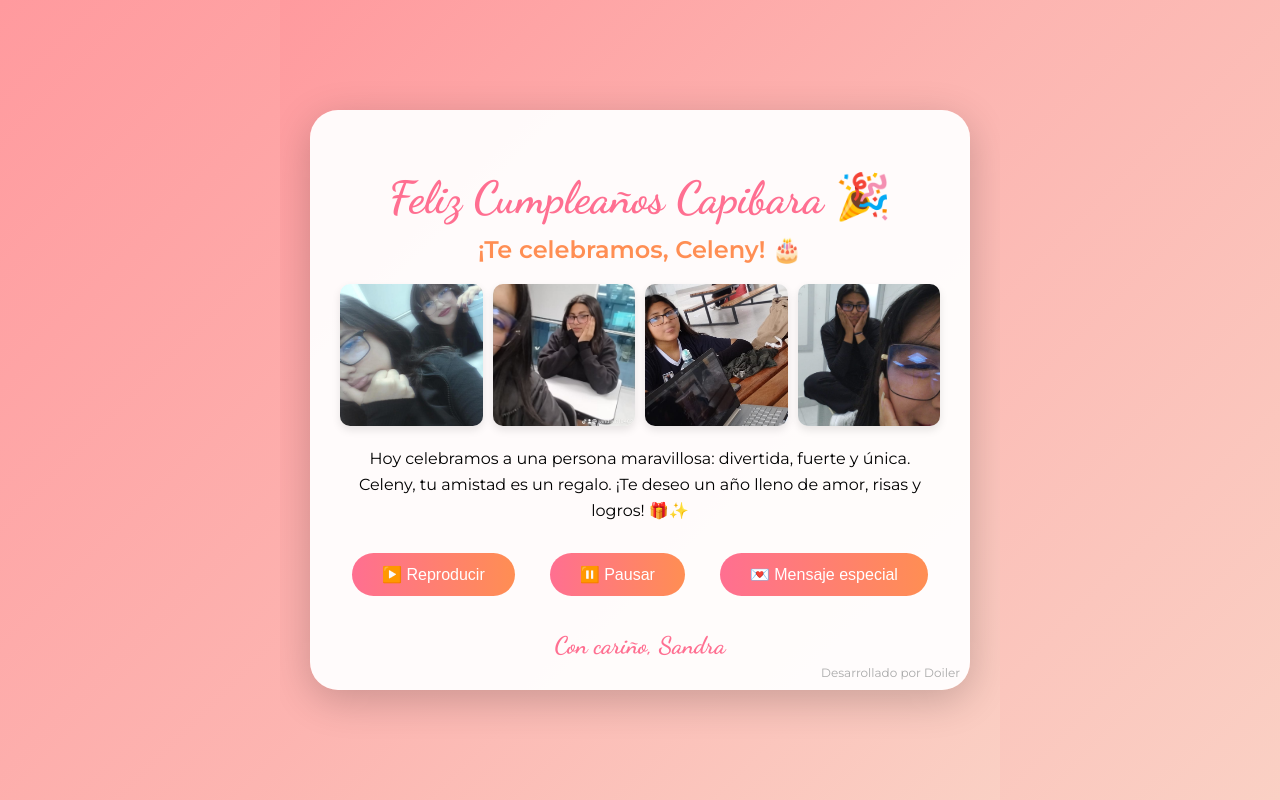
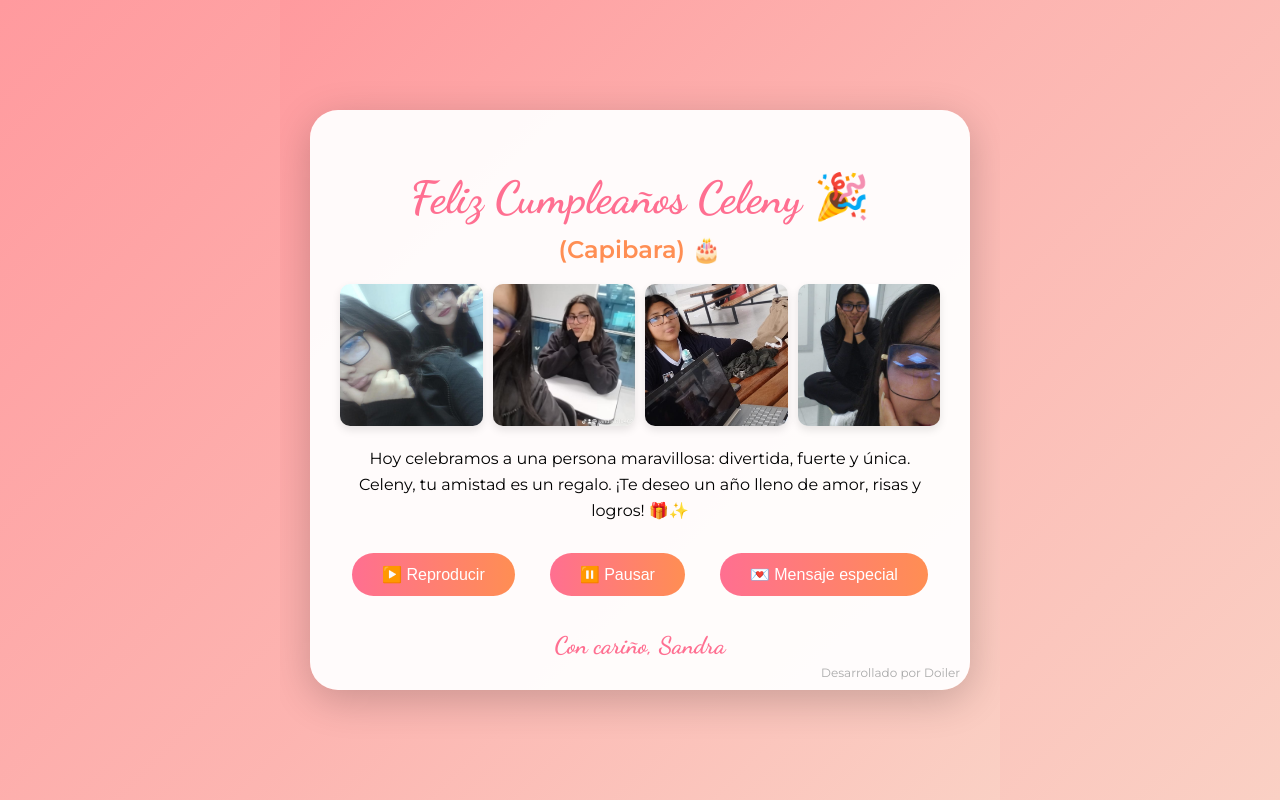
Before and after one commit to Dazer-Og/Cumple_Dg, a plain HTML site: page index.html in a window 1280 px wide. Drawn offline with Linux system fonts and the light colour scheme.

Commit message:
Update index.html

```diff
--- a/index.html
+++ b/index.html
@@ -3,7 +3,7 @@
 <head>
   <meta charset="UTF-8" />
   <meta name="viewport" content="width=device-width, initial-scale=1.0" />
-  <title>Feliz Cumpleaños Capibara 🎉</title>
+  <title>Regs_Dgz 🎉</title>
   <link href="https://fonts.googleapis.com/css2?family=Dancing+Script:wght@700&family=Montserrat:wght@400;600&display=swap" rel="stylesheet">
   <style>
     html, body {
@@ -133,8 +133,8 @@
 </head>
 <body>
   <div class="card">
-    <h1>Feliz Cumpleaños Capibara 🎉</h1>
-    <div class="title">¡Te celebramos, Celeny! 🎂</div>
+    <h1>Feliz Cumpleaños Celeny 🎉</h1>
+    <div class="title">(Capibara) 🎂</div>
 
     <div class="photo-gallery">
       <div class="photo-item"><img src="gaona1.jpg" alt="Sandra y Celeny"></div>
@@ -164,7 +164,7 @@
     let isPlaying = false;
 
     const mensajes = [
-      "Nunca cambies, capibara hermosa. ¡Te queremos mucho! 💕",
+      "Nunca cambies, capibara hermosa. ¡Feliz Cumple! 💕",
     ];
 
     function playSong() {
```
